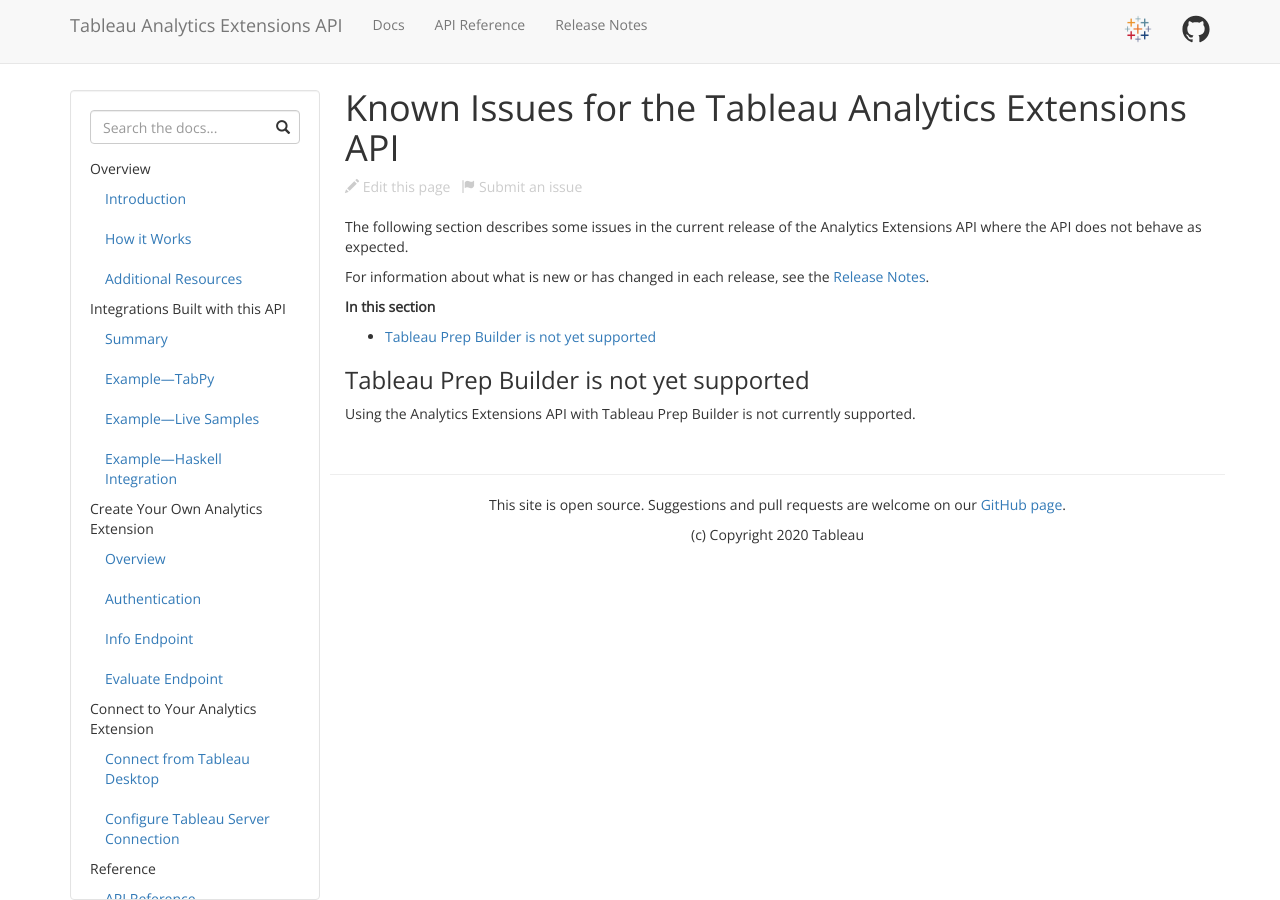
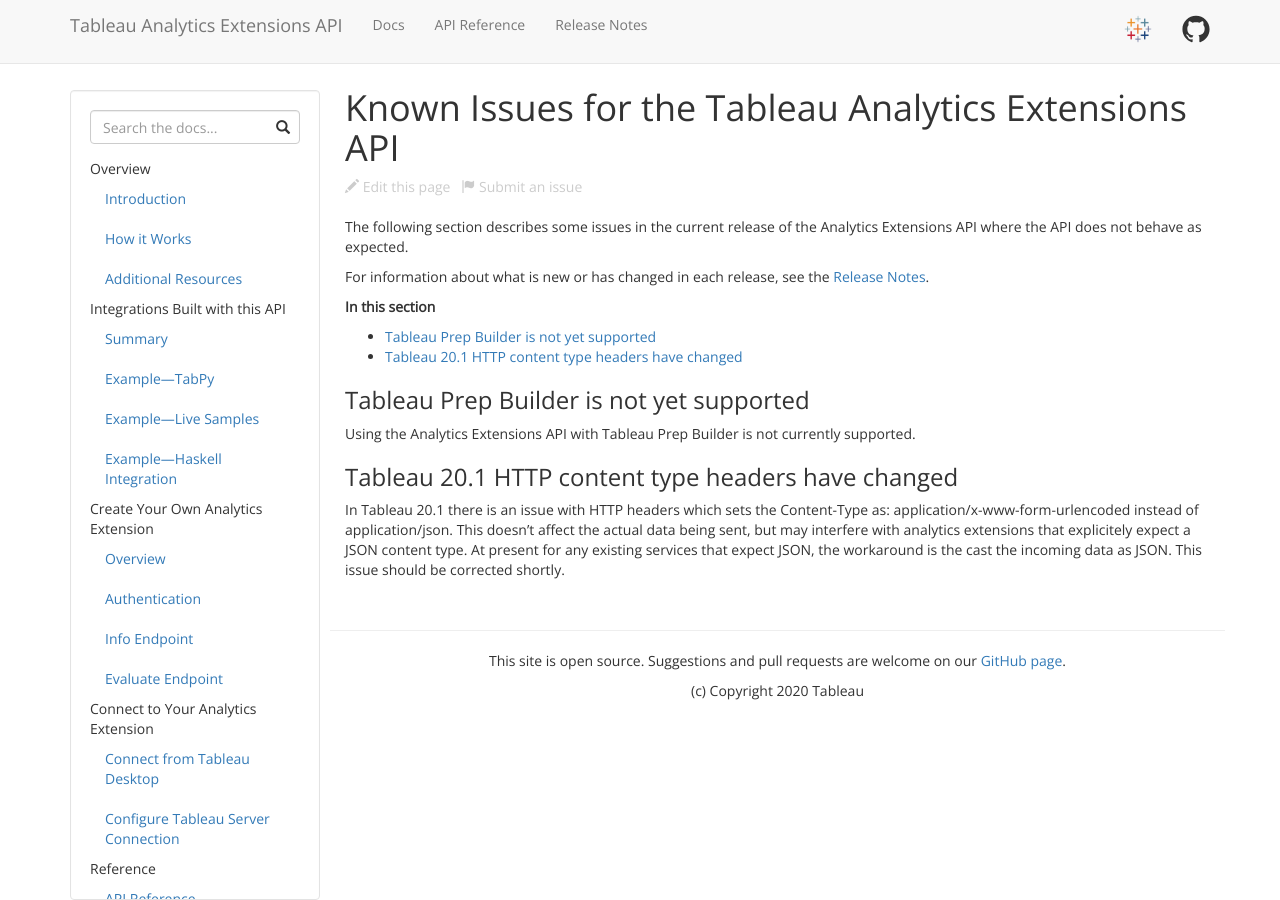
Before and after one commit to tableau/analytics-extensions-api, a Jekyll site: the page built from docs/ae_known_issues.md, in a window 1280 px wide. Built offline with Jekyll 4.4.1, drawn with Linux system fonts in a browser that asks for light colours; nearby versions of some CDN libraries.

Commit message:
Update ae_known_issues.md

```diff
--- a/docs/ae_known_issues.md
+++ b/docs/ae_known_issues.md
@@ -16,3 +16,7 @@
 ### Tableau Prep Builder is not yet supported
 
 Using the Analytics Extensions API with Tableau Prep Builder is not currently supported.
+
+### Tableau 20.1 HTTP content type headers have changed
+
+In Tableau 20.1 there is an issue with HTTP headers which sets the Content-Type as: application/x-www-form-urlencoded instead of application/json. This doesn't affect the actual data being sent, but may interfere with analytics extensions that explicitely expect a JSON content type. At present for any existing services that expect JSON, the workaround is the cast the incoming data as JSON. This issue should be corrected shortly.
```
